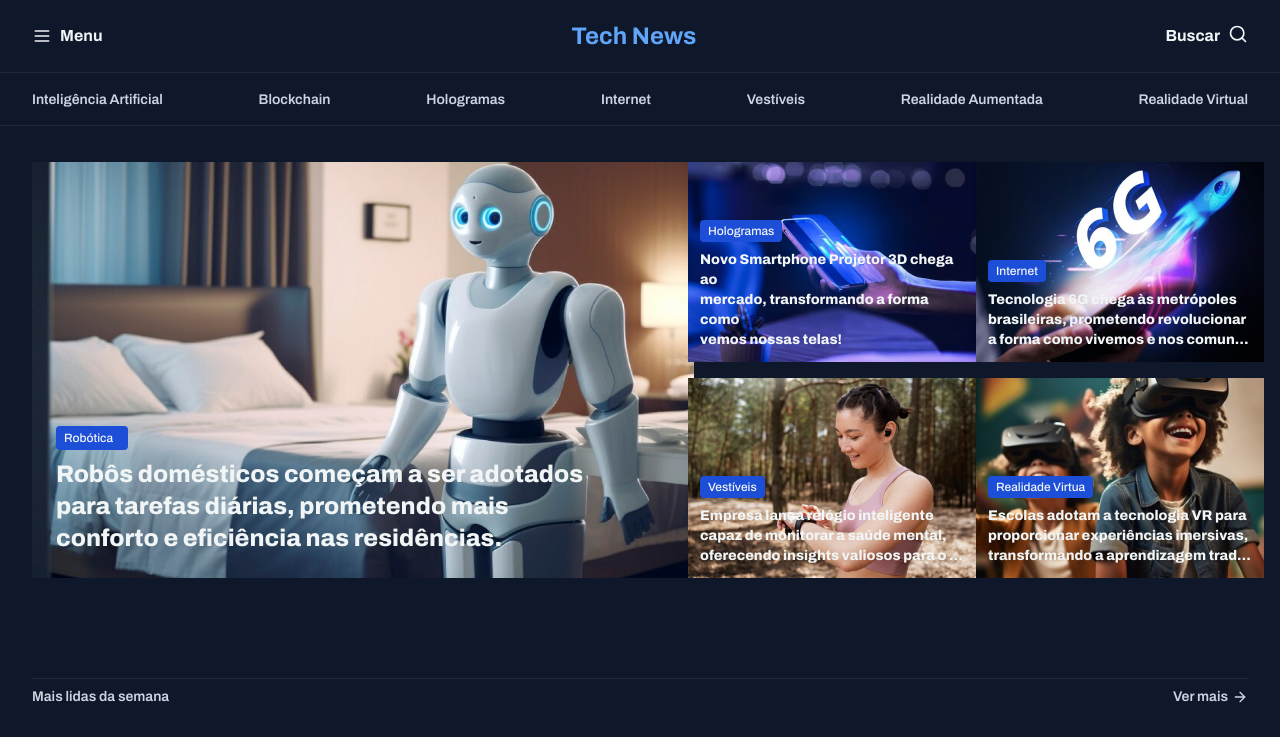
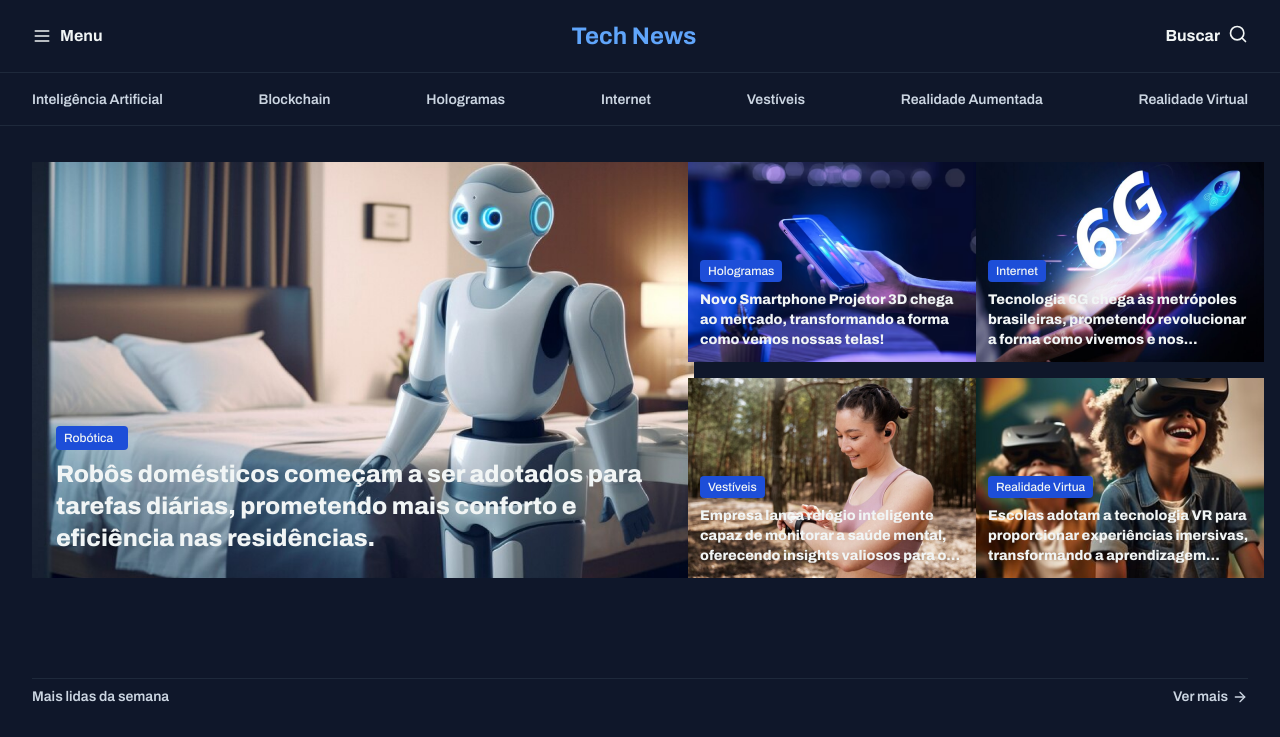
Before and after one commit to cesar7722a/portal-de-noticia, a React (Vite) app: page / in a window 1280 px wide. Shown: the top 737 px of the page. Built offline with nearby package versions, Linux system fonts and the light colour scheme.

Commit message:
trocando o component Tesxt pela tag p

```diff
--- a/src/components/bannerWelcome.tsx
+++ b/src/components/bannerWelcome.tsx
@@ -1,4 +1,3 @@
-import { Text } from "./Text";
 import { TitleArtigo } from "./titleArtigo";
 
 export function BannerWelcome() {
@@ -11,14 +10,9 @@ export function BannerWelcome() {
         >
           <div className="md:px-6 md:pb-6 md:pt-[72px] px-4 pt-8 pb-4 flex flex-col gap-2">
             <TitleArtigo>Robótica</TitleArtigo>
-            <p className="font-extrabold text-2xl truncate w-[398px] md:w-full">
-              Robôs domésticos
-              <br className="flex md:hidden" /> começam a ser
-              <br className="flex md:hidden" /> adotados
-              <br className="hidden md:flex" /> para tarefas diárias, prometendo
-              mais
-              <br className="hidden md:flex" /> conforto e eficiência nas
-              residências.
+            <p className="font-extrabold text-2xl line-clamp-3 w-[398px] md:w-full">
+              Robôs domésticos começam a ser adotados para tarefas diárias,
+              prometendo mais conforto e eficiência nas residências.
             </p>
           </div>
         </div>
@@ -29,42 +23,37 @@ export function BannerWelcome() {
           >
             <div className="space-y-2">
               <TitleArtigo>Hologramas</TitleArtigo>
-              <p className="font-extrabold text-sm md:w-[264px]">
-                Novo Smartphone Projetor 3D chega ao
-                <br /> mercado, transformando a forma como
-                <br /> vemos nossas telas!
+              <p className="font-extrabold text-sm md:w-[264px] line-clamp-3">
+                Novo Smartphone Projetor 3D chega ao mercado, transformando a
+                forma como vemos nossas telas!
               </p>
             </div>
           </div>
           <div className="bg-[url('../public/image03.png')] md:w-[288px] h-[200px] bg-cover bg-center px-3 pb-3 pt-9 flex items-end rounded md:rounded-none">
             <div className="space-y-2">
               <TitleArtigo>Internet</TitleArtigo>
-              <Text>
-                Tecnologia 6G chega às metrópoles <br className=" md:flex" />{" "}
-                brasileiras, prometendo revolucionar
-                <br className=" md:flex" /> a forma como vivemos e nos
-                comunicamos.
-              </Text>
+              <p className="font-extrabold text-sm line-clamp-3">
+                Tecnologia 6G chega às metrópoles brasileiras, prometendo
+                revolucionar a forma como vivemos e nos comunicamos.
+              </p>
             </div>
           </div>
           <div className="bg-[url('../public/image04.png')] md:w-[288px] h-[200px] bg-cover bg-center px-3 pb-3 pt-9 flex items-end rounded md:rounded-none">
             <div className="space-y-2">
               <TitleArtigo>Vestíveis</TitleArtigo>
-              <Text>
-                Empresa lança relógio inteligente
-                <br /> capaz de monitorar a saúde mental,
-                <br /> oferecendo insights valiosos para o bem-estar pessoal.
-              </Text>
+              <p className="font-extrabold text-sm line-clamp-3">
+                Empresa lança relógio inteligente capaz de monitorar a saúde
+                mental, oferecendo insights valiosos para o bem-estar pessoal.
+              </p>
             </div>
           </div>
           <div className="bg-[url('../public/image05.png')] md:w-[288px] h-[200px] bg-cover bg-center px-3 pb-3 pt-9 flex items-end rounded md:rounded-none">
             <div className="space-y-2">
               <TitleArtigo>Realidade Virtua</TitleArtigo>
-              <Text>
-                Escolas adotam a tecnologia VR para <br />
-                proporcionar experiências imersivas,
-                <br /> transformando a aprendizagem tradicional.
-              </Text>
+              <p className="font-extrabold text-sm line-clamp-3">
+                Escolas adotam a tecnologia VR para proporcionar experiências
+                imersivas, transformando a aprendizagem tradicional.
+              </p>
             </div>
           </div>
         </div>
```
